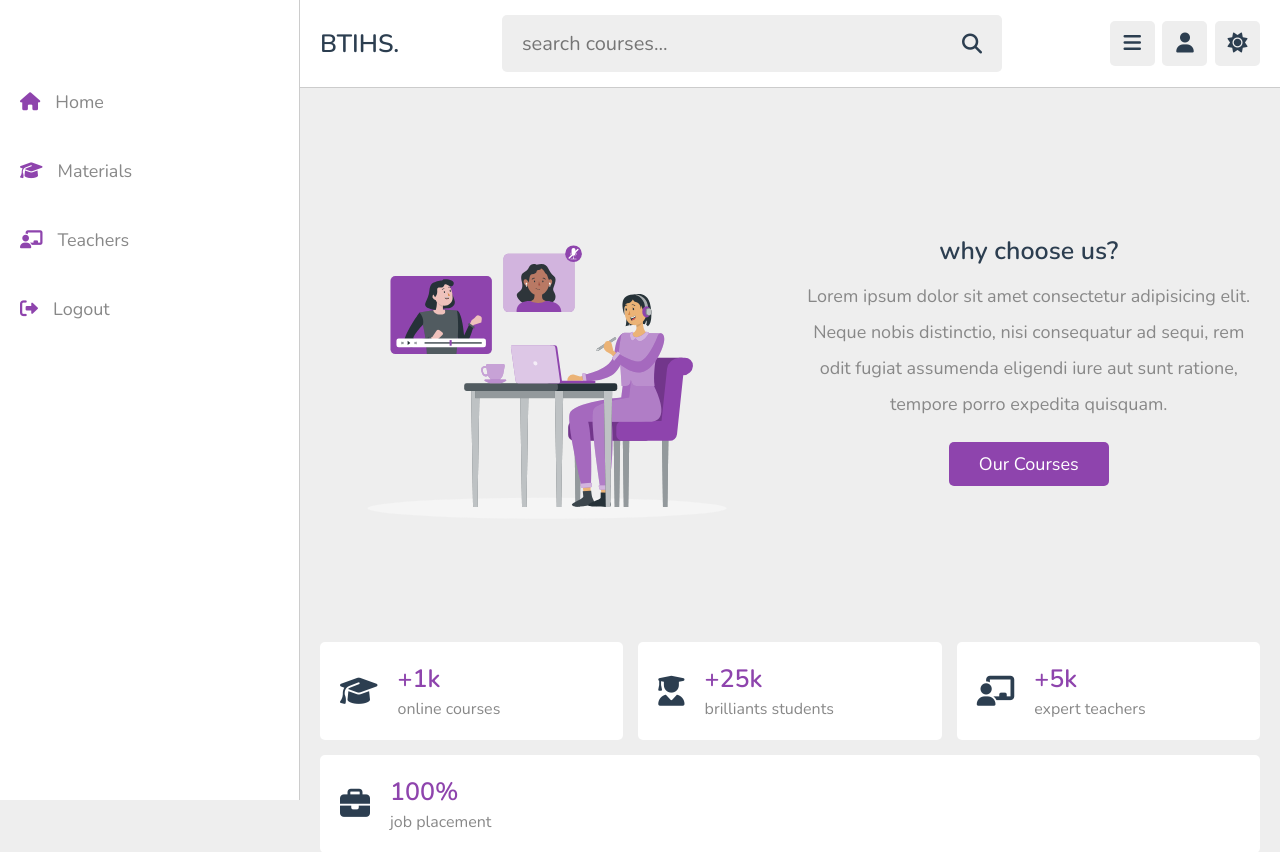
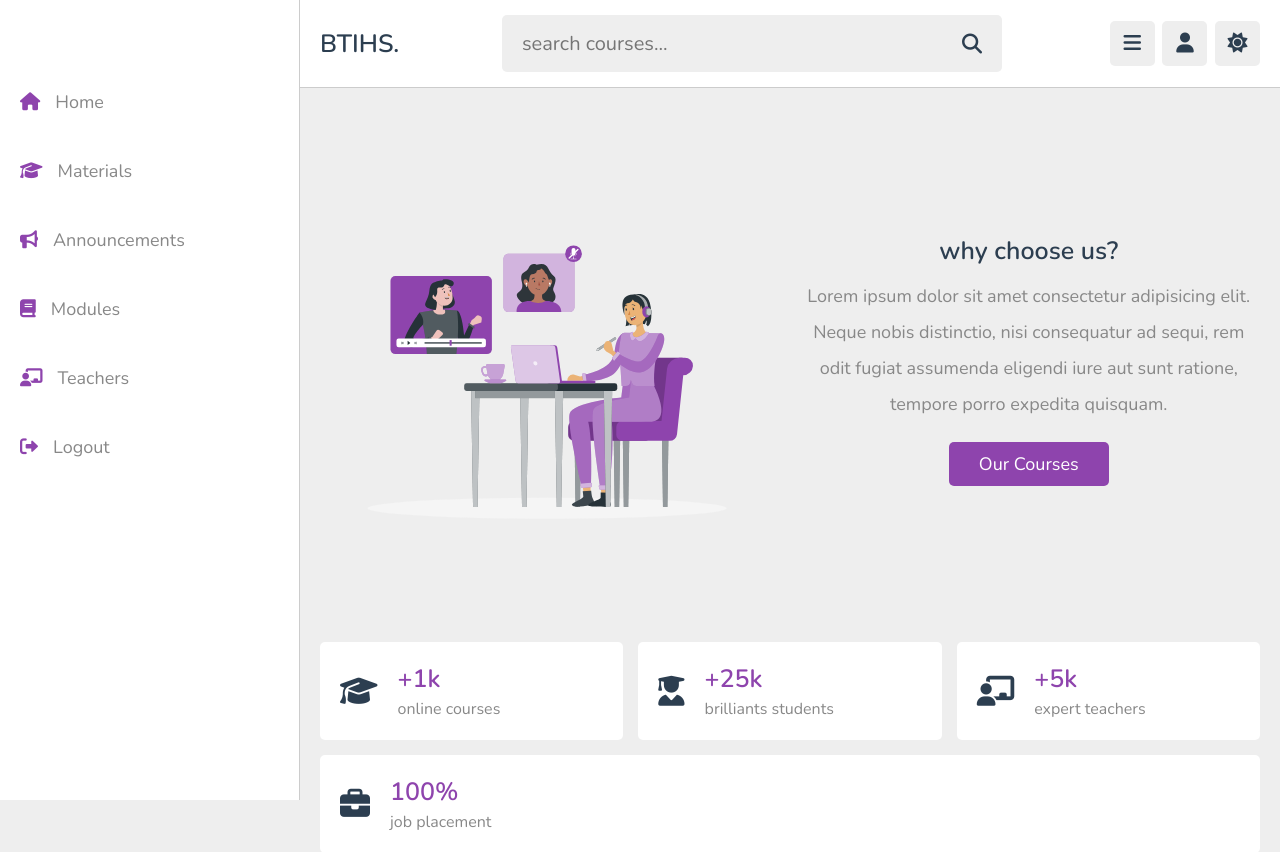
Before and after one commit to GarryZaldyDeGuzman/FP-4SJS, a PHP site: page /about.php in a window 1280 px wide. Shown: the top 852 px of the page. Run offline with PHP 8.4, Linux system fonts and the light colour scheme; data that the repository does not hold is empty.

Commit message:
Add files via upload

```diff
--- a/project/components/user_header.php
+++ b/project/components/user_header.php
@@ -96,6 +96,8 @@ if(isset($message)){
    <nav class="navbar">
       <a href="home.php"><i class="fas fa-home"></i><span>Home</span></a>
       <a href="courses.php"><i class="fas fa-graduation-cap"></i><span>Materials</span></a>
+      <a href="" class=""><i class="fa fa-bullhorn" aria-hidden="true"></i><span>Announcements</span></a>
+      <a href="" class=""><i class="fa fa-book" aria-hidden="true"></i><span>Modules</span></a>
       <a href="teachers.php"><i class="fas fa-chalkboard-user"></i><span>Teachers</span></a>
       <a href="components/user_logout.php" onclick="return confirm('logout from this website?');"><i class="fas fa-right-from-bracket"></i><span>Logout</span></a>
    </nav>
```
Also changed, not shown: project/uploaded_files/AtP1afsmdLiyjshnNl1J.png (added), project/uploaded_files/NU77Ih18MEZIdOW6ylFY.jpg (added), project/uploaded_files/ZBCKzGoFsDNoF9MVzXVu.png (added), project/uploaded_files/gUExinf8jhwDwkq3AN4i.png (added), project/uploaded_files/x8FHIvHbwDs5fz4QLJTm.jpg (added), 1 other file.
